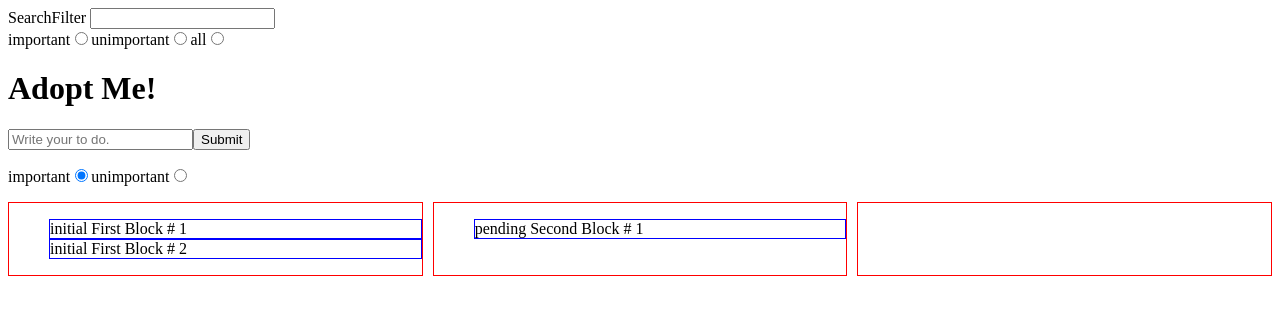
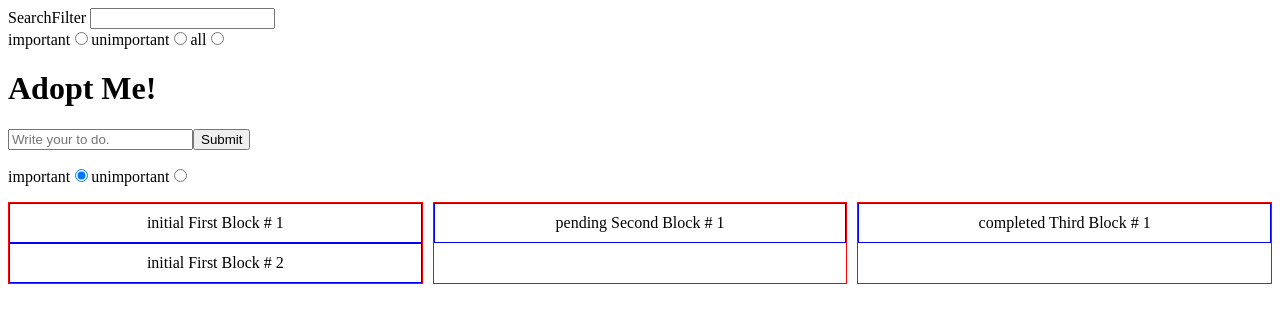
Before and after one commit to vinson-han/Kaban, a React (Vite) app: page / in a window 1280 px wide. Shown: the top 322 px of the page. Built offline with nearby package versions, Linux system fonts and the light colour scheme.

Commit message:
add swap in same list

```diff
--- a/src/Assets/style.css
+++ b/src/Assets/style.css
@@ -1,11 +1,16 @@
 html {
   box-sizing: border-box;
 }
-
 *,
 *::before,
 *::after {
   box-sizing: inherit;
+} //Everything before and after it inherit border box
+body {
+  font-family: Arial, sans-serif;
+  margin: 0;
+  padding: 0;
+  font-size: 1.5rem;
 }
 
 .container {
@@ -17,8 +22,7 @@ html {
 .box {
   justify-content: center;
   border: solid 1px blue;
-  list-style: none;
-  width: 100%;
+  padding: 10px;
 }
 .grid {
   display: grid;
@@ -30,3 +34,12 @@ html {
 .kaban_list {
   border: 1px solid red;
 }
+
+ul {
+  list-style: none;
+  display: flex;
+  flex-flow: column wrap;
+  padding: 0;
+  margin: 0;
+  text-align: center;
+}
--- a/src/Components/Board.jsx
+++ b/src/Components/Board.jsx
@@ -12,17 +12,17 @@ const KabanList = ({ list, handleDrop, name }) => {
       <ul>
         {list &&
           list.map((e) => (
-            <div
+            <li
               className="box"
               key={e.id}
-              id={e.id ?? index}
+              id={e.id}
               status={name}
               draggable
               onDragStart={(e) => handleDragStart(e)}
               onDrop={(e) => handleDrop(e)}
             >
               {e.status} {e.content}
-            </div>
+            </li>
           ))}
       </ul>
     </div>
@@ -55,19 +55,26 @@ const Board = () => {
       priority: "important",
     },
   ]);
-  const [completed, setCompleted] = useState([]);
+  const [completed, setCompleted] = useState([
+    {
+      id: 4,
+      status: "completed",
+      content: "Third Block # 1",
+      isDone: true,
+      priority: "important",
+    },
+  ]);
 
   const handleDrop = (e) => {
     e.stopPropagation();
 
     const data = JSON.parse(e.dataTransfer.getData("text/plain"));
 
+    let firstStatus = data.status;
+    let secondStatus = e.target.getAttribute("status");
     let firstItem;
-    let firstStatus = data.status;
     let secondItem;
-    let secondStatus = e.target.getAttribute("status");
 
-    console.log(firstStatus === null, secondStatus === null);
     if (firstStatus !== secondStatus && secondStatus !== null) {
       switch (firstStatus) {
         case "initial":
@@ -94,6 +101,20 @@ const Board = () => {
           break;
         case "completed":
           setCompleted([...completed, firstItem]);
+          break;
+        default:
+          break;
+      }
+    } else if (firstItem === secondItem && secondItem !== null) {
+      switch (firstStatus) {
+        case "initial":
+          setInitial(swap(initial, data.id, e.target.id));
+          break;
+        case "pending":
+          setPending(swap(pending, data.id, e.target.id));
+          break;
+        case "completed":
+          setPending(swap(completed, data.id, e.target.id));
           break;
         default:
           break;
@@ -127,3 +148,16 @@ function handleDropOver(e) {
   e.preventDefault();
   e.dataTransfer.dropEffect = "move";
 }
+
+function swap(list, firstId, secondId) {
+  let tempList = structuredClone(list);
+  let temp = tempList.find((i) => i.id === +firstId);
+  let temp2 = tempList.find((i) => i.id === +secondId);
+  let iPosition = tempList.indexOf(temp);
+  let sPosition = tempList.indexOf(temp2);
+
+  tempList[iPosition] = temp2;
+  tempList[sPosition] = temp;
+
+  return tempList;
+}
```
Also changed, not shown: 1 other file (tests, documents, lock files or other folders).
